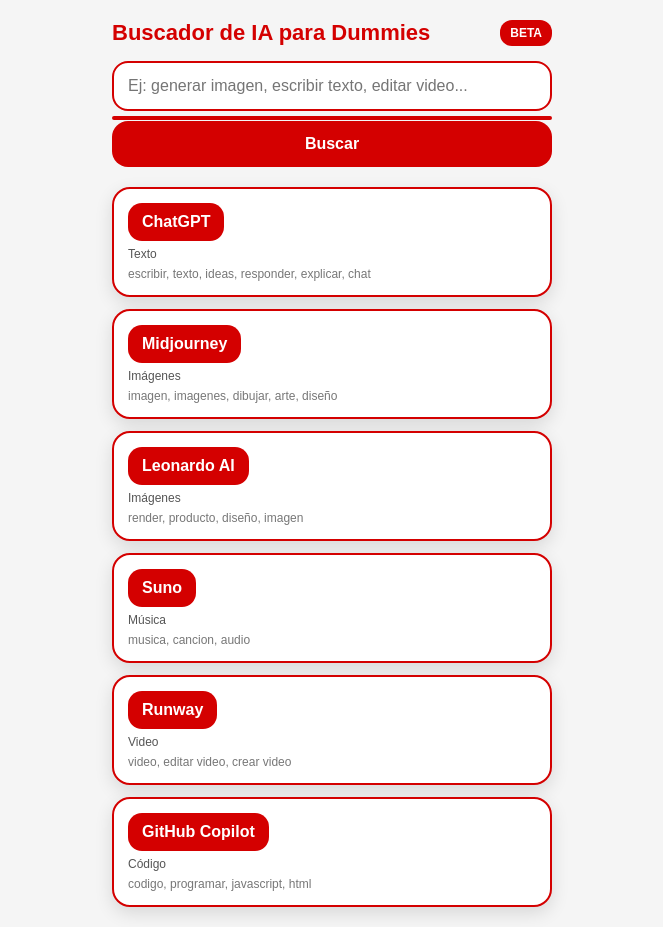
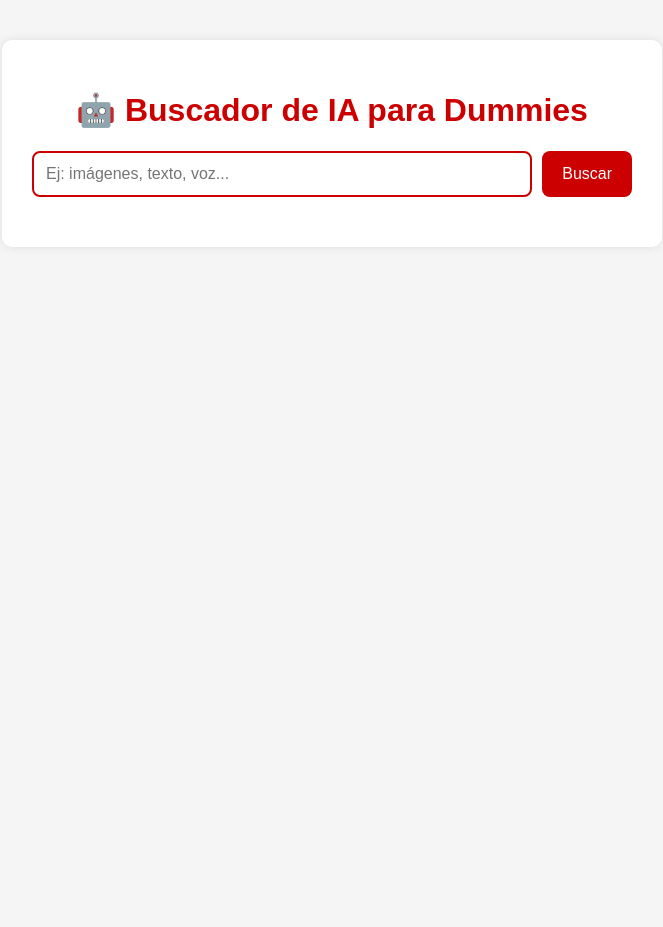
Before and after one commit to Gustav077/ai-directory, a plain HTML site: page index.html in a window 1280 px wide. Shown: the whole page, without its empty margins (308-971 px from the left). After the commit the page ends 800 px from the top, so only its background shows below. Drawn offline with Linux system fonts and the light colour scheme.

Commit message:
Revamp index.html with new styles and structure
Refactor HTML structure and styles for improved layout and design.

```diff
--- a/index.html
+++ b/index.html
@@ -2,289 +2,120 @@
 <html lang="es">
 <head>
   <meta charset="UTF-8">
-  <meta name="viewport" content="width=device-width, initial-scale=1.0">
   <title>Buscador de IA para Dummies</title>
 
+  <!-- ESTILOS (STYLE) -->
   <style>
-    :root {
-      --red: #d40000;
-      --white: #ffffff;
-      --dark: #111;
-      --light: #f5f5f5;
-      --card: #fff;
-      --shadow: rgba(0, 0, 0, 0.12);
+    body {
+      font-family: Arial, sans-serif;
+      background-color: #f5f5f5;
+      margin: 0;
+      padding: 40px;
     }
 
-    * {
-      box-sizing: border-box;
+    h1 {
+      text-align: center;
+      color: #cc0000;
     }
 
-    body {
-      font-family: Arial, sans-serif;
-      background: var(--light);
-      color: var(--dark);
-      margin: 0;
+    .container {
+      max-width: 600px;
+      margin: auto;
+      background: white;
+      padding: 30px;
+      border-radius: 10px;
+      box-shadow: 0 0 10px rgba(0,0,0,0.1);
+    }
+
+    .search-box {
+      display: flex;
+      gap: 10px;
+      margin-bottom: 20px;
+    }
+
+    input {
+      flex: 1;
+      padding: 12px;
+      font-size: 16px;
+      border: 2px solid #cc0000;
+      border-radius: 8px;
+    }
+
+    button {
+      padding: 12px 20px;
+      font-size: 16px;
+      background-color: #cc0000;
+      color: white;
+      border: none;
+      border-radius: 8px;
+      cursor: pointer;
+    }
+
+    button:hover {
+      background-color: #a80000;
+    }
+
+    ul {
+      list-style: none;
       padding: 0;
     }
 
-    .app {
-      max-width: 480px;
-      margin: 0 auto;
-      padding: 20px;
+    li {
+      padding: 10px;
+      border-bottom: 1px solid #ddd;
     }
 
-    .header {
-      display: flex;
-      justify-content: space-between;
-      align-items: center;
-      margin-bottom: 15px;
-    }
-
-    .logo {
-      font-size: 22px;
+    a {
+      text-decoration: none;
+      color: #333;
       font-weight: bold;
-      color: var(--red);
-    }
-
-    .badge {
-      background: var(--red);
-      color: var(--white);
-      padding: 6px 10px;
-      border-radius: 12px;
-      font-size: 12px;
-      font-weight: bold;
-    }
-
-    .search-box {
-      position: relative;
-      margin-bottom: 15px;
-    }
-
-    input {
-      width: 100%;
-      padding: 14px;
-      font-size: 16px;
-      border: 2px solid var(--red);
-      border-radius: 16px;
-      outline: none;
-      background: var(--white);
-      margin-bottom: 10px;
-    }
-
-    input:focus {
-      border-color: #ff0000;
-      box-shadow: 0 0 0 3px rgba(212, 0, 0, 0.18);
-    }
-
-    button {
-      width: 100%;
-      padding: 14px;
-      font-size: 16px;
-      border: none;
-      border-radius: 16px;
-      cursor: pointer;
-      font-weight: bold;
-      color: var(--white);
-      background: var(--red);
-    }
-
-    button:hover {
-      background: #ff0000;
-    }
-
-    .sugerencias {
-      position: absolute;
-      top: 55px;
-      left: 0;
-      right: 0;
-      background: #fff;
-      border: 2px solid var(--red);
-      border-radius: 16px;
-      z-index: 10;
-      overflow: hidden;
-    }
-
-    .sugerencia {
-      padding: 12px;
-      cursor: pointer;
-      border-bottom: 1px solid #eee;
-      font-size: 14px;
-    }
-
-    .sugerencia:hover {
-      background: #f5f5f5;
-    }
-
-    #resultados {
-      display: flex;
-      flex-direction: column;
-      gap: 12px;
-      margin-top: 20px;
-    }
-
-    .card {
-      border: 2px solid var(--red);
-      border-radius: 18px;
-      padding: 14px;
-      background: var(--card);
-      box-shadow: 0 6px 18px var(--shadow);
-    }
-
-    .card a {
-      text-decoration: none;
-      color: var(--white);
-      background: var(--red);
-      padding: 10px 14px;
-      border-radius: 14px;
-      font-weight: bold;
-      display: inline-block;
-    }
-
-    .cat {
-      font-size: 12px;
-      margin-top: 6px;
-      color: #555;
-    }
-
-    .keywords {
-      margin-top: 6px;
-      font-size: 12px;
-      color: #777;
     }
   </style>
 </head>
 
 <body>
-  <div class="app">
 
-    <div class="header">
-      <div class="logo">Buscador de IA para Dummies</div>
-      <div class="badge">BETA</div>
+  <div class="container">
+    <h1>🤖 Buscador de IA para Dummies</h1>
+
+    <div class="search-box">
+      <input type="text" id="searchInput" placeholder="Ej: imágenes, texto, voz...">
+      <button onclick="buscar()">Buscar</button>
     </div>
 
-    <div class="search-box">
-      <input
-        id="busqueda"
-        placeholder="Ej: generar imagen, escribir texto, editar video..."
-        oninput="autocompletar()"
-      >
-      <button onclick="buscarIA()">Buscar</button>
-      <div id="sugerencias" class="sugerencias"></div>
-    </div>
-
-    <div id="resultados"></div>
-
+    <ul id="resultados"></ul>
   </div>
 
+  <!-- SCRIPT -->
   <script>
-    const aiTools = [
-      {
-        name: "ChatGPT",
-        category: "Texto",
-        keywords: ["escribir", "texto", "ideas", "responder", "explicar", "chat"],
-        link: "https://chat.openai.com"
-      },
-      {
-        name: "Midjourney",
-        category: "Imágenes",
-        keywords: ["imagen", "imagenes", "dibujar", "arte", "diseño"],
-        link: "https://www.midjourney.com"
-      },
-      {
-        name: "Leonardo AI",
-        category: "Imágenes",
-        keywords: ["render", "producto", "diseño", "imagen"],
-        link: "https://leonardo.ai"
-      },
-      {
-        name: "Suno",
-        category: "Música",
-        keywords: ["musica", "cancion", "audio"],
-        link: "https://suno.ai"
-      },
-      {
-        name: "Runway",
-        category: "Video",
-        keywords: ["video", "editar video", "crear video"],
-        link: "https://runwayml.com"
-      },
-      {
-        name: "GitHub Copilot",
-        category: "Código",
-        keywords: ["codigo", "programar", "javascript", "html"],
-        link: "https://github.com/features/copilot"
-      }
+    const herramientas = [
+      { nombre: "ChatGPT", categoria: "texto", link: "https://chat.openai.com" },
+      { nombre: "Midjourney", categoria: "imagenes", link: "https://www.midjourney.com" },
+      { nombre: "Leonardo AI", categoria: "imagenes", link: "https://leonardo.ai" },
+      { nombre: "ElevenLabs", categoria: "voz", link: "https://elevenlabs.io" }
     ];
 
-    function mostrarTodas() {
-      const resultados = document.getElementById("resultados");
-      resultados.innerHTML = "";
+    function buscar() {
+      const texto = document.getElementById("searchInput").value.toLowerCase();
+      const lista = document.getElementById("resultados");
+      lista.innerHTML = "";
 
-      aiTools.forEach(tool => {
-        const div = document.createElement("div");
-        div.className = "card";
-        div.innerHTML = `
-          <a href="${tool.link}" target="_blank">${tool.name}</a>
-          <div class="cat">${tool.category}</div>
-          <div class="keywords">${tool.keywords.join(", ")}</div>
-        `;
-        resultados.appendChild(div);
-      });
-    }
-
-    function buscarIA() {
-      const input = document.getElementById("busqueda").value.toLowerCase();
-      const resultados = document.getElementById("resultados");
-      resultados.innerHTML = "";
-
-      const matches = aiTools.filter(tool =>
-        tool.keywords.some(k => input.includes(k))
+      const filtrados = herramientas.filter(h =>
+        h.categoria.includes(texto) || h.nombre.toLowerCase().includes(texto)
       );
 
-      if (matches.length === 0) {
-        resultados.innerHTML = "No se encontraron resultados 🤷‍♂️";
+      if (filtrados.length === 0) {
+        lista.innerHTML = "<li>No se encontraron resultados</li>";
         return;
       }
 
-      matches.forEach(tool => {
-        const div = document.createElement("div");
-        div.className = "card";
-        div.innerHTML = `
-          <a href="${tool.link}" target="_blank">${tool.name}</a>
-          <div class="cat">${tool.category}</div>
-          <div class="keywords">${tool.keywords.join(", ")}</div>
-        `;
-        resultados.appendChild(div);
+      filtrados.forEach(h => {
+        const li = document.createElement("li");
+        li.innerHTML = `<a href="${h.link}" target="_blank">${h.nombre}</a> – ${h.categoria}`;
+        lista.appendChild(li);
       });
     }
+  </script>
 
-    function autocompletar() {
-      const input = document.getElementById("busqueda").value.toLowerCase();
-      const cont = document.getElementById("sugerencias");
-      cont.innerHTML = "";
-
-      if (input.length < 2) return;
-
-      aiTools
-        .filter(t =>
-          t.name.toLowerCase().includes(input) ||
-          t.keywords.some(k => k.includes(input))
-        )
-        .slice(0, 5)
-        .forEach(tool => {
-          const div = document.createElement("div");
-          div.className = "sugerencia";
-          div.textContent = tool.name;
-          div.onclick = () => {
-            document.getElementById("busqueda").value = tool.name;
-            cont.innerHTML = "";
-            buscarIA();
-          };
-          cont.appendChild(div);
-        });
-    }
-
-    window.onload = mostrarTodas;
-  </script>
 </body>
 </html>
```
